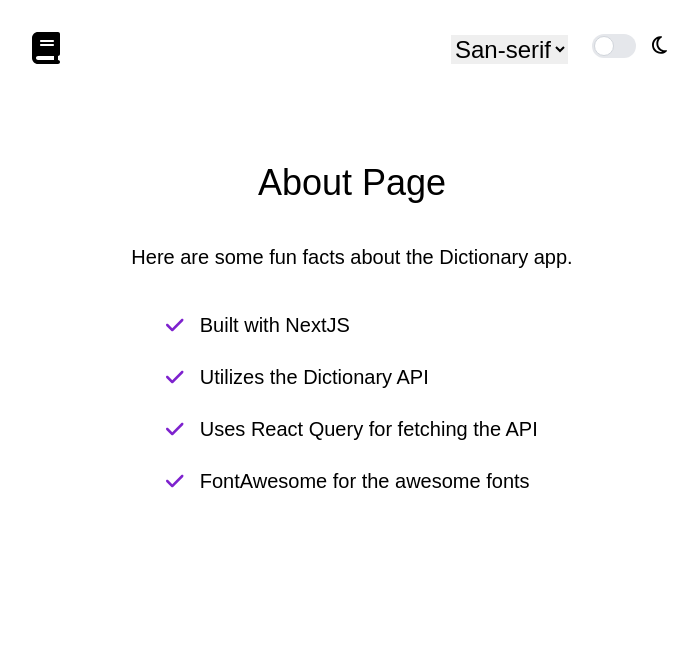
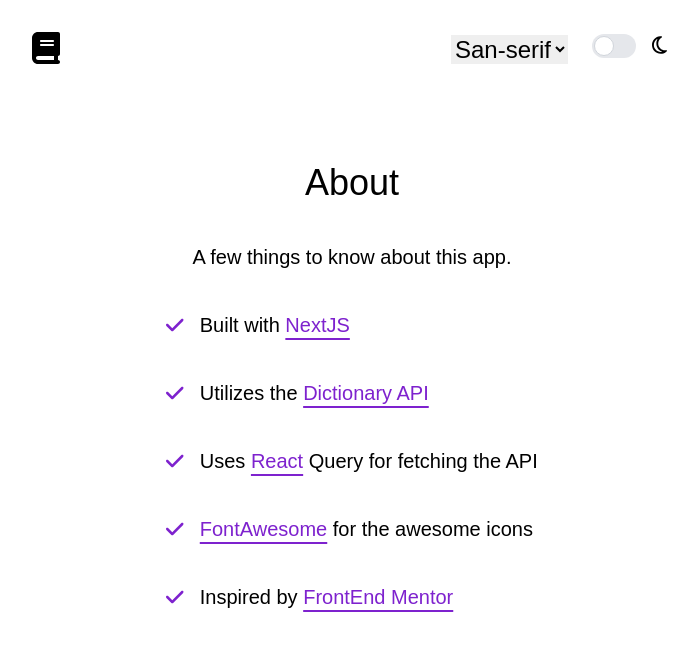
Before and after one commit to CarlaCarrasco/next-dicitonary, a Next.js app: page /about in a window 1280 px wide. Shown: the top 650 px of the page, without its empty margins (288-986 px from the left). Built offline with nearby package versions, Linux system fonts and the light colour scheme.

Commit message:
About page updates

```diff
--- a/src/app/about/page.tsx
+++ b/src/app/about/page.tsx
@@ -1,37 +1,59 @@
 import { FontAwesomeIcon } from "@fortawesome/react-fontawesome";
 import { faCheck } from "@fortawesome/free-solid-svg-icons";
+import Link from "next/link";
 import "@/app/globals.css";
 const AboutPage = () => {
+  const CheckMark = () => (
+    <i className="mr-4">
+      <FontAwesomeIcon icon={faCheck} style={{ color: "	#7E22CE" }} />
+    </i>
+  );
   return (
-    <div className="flex flex-col gap-10 items-center justify-center mt-24">
-      <h1 className="text-4xl">About Page</h1>
-      <p className="text-xl">
-        Here are some fun facts about the Dictionary app.
-      </p>
-      <ul className="text-xl flex flex-col gap-6">
+    <div
+      id="about"
+      className="flex flex-col gap-10 items-center justify-center mt-24"
+    >
+      <h1 className="text-4xl">About</h1>
+      <p className="text-xl">A few things to know about this app.</p>
+      <ul className="text-xl flex flex-col gap-10">
         <li>
-          <i className="mr-4">
-            <FontAwesomeIcon icon={faCheck} style={{ color: "	#7E22CE" }} />
-          </i>
-          Built with NextJS
+          <CheckMark />
+          Built with{" "}
+          <Link href="https://nextjs.org/" target="true">
+            NextJS
+          </Link>
         </li>
         <li>
-          <i className="mr-4">
-            <FontAwesomeIcon icon={faCheck} style={{ color: "	#7E22CE" }} />
-          </i>
-          Utilizes the Dictionary API
+          <CheckMark />
+          Utilizes the{" "}
+          <Link href="https://dictionaryapi.dev/" target="true">
+            Dictionary API
+          </Link>
         </li>
         <li>
-          <i className="mr-4">
-            <FontAwesomeIcon icon={faCheck} style={{ color: "	#7E22CE" }} />
-          </i>
-          Uses React Query for fetching the API
+          <CheckMark />
+          Uses{" "}
+          <Link href="https://tanstack.com/query/v3/" target="true">
+            React
+          </Link>{" "}
+          Query for fetching the API
         </li>
         <li>
-          <i className="mr-4">
-            <FontAwesomeIcon icon={faCheck} style={{ color: "	#7E22CE" }} />
-          </i>
-          FontAwesome for the awesome fonts
+          <CheckMark />
+          <Link href="https://fontawesome.com/" target="true">
+            FontAwesome
+          </Link>{" "}
+          for the awesome icons
+        </li>
+        <li>
+          <CheckMark />
+          Inspired by{" "}
+          <Link
+            href="https://www.frontendmentor.io/challenges/dictionary-web-app-h5wwnyuKFL"
+            target="true"
+          >
+            FrontEnd Mentor
+          </Link>
         </li>
       </ul>
     </div>
--- a/src/app/globals.css
+++ b/src/app/globals.css
@@ -44,3 +44,9 @@
     width: 65vw;
   }
 }
+
+#about a {
+  color: rgb(126, 34, 206);
+  text-decoration: underline;
+  text-underline-offset: 6px;
+}
--- a/src/app/page.tsx
+++ b/src/app/page.tsx
@@ -13,8 +13,11 @@
     <>
       <SearchBar />
       <Description word={theme.word} />
-      <Link className="mt-auto" href="/about">
-        About the dictionary app
+      <Link
+        className="mt-auto underline underline-offset-4 text-purple-700"
+        href="/about"
+      >
+        About this dictionary app
       </Link>
     </>
   );
```
